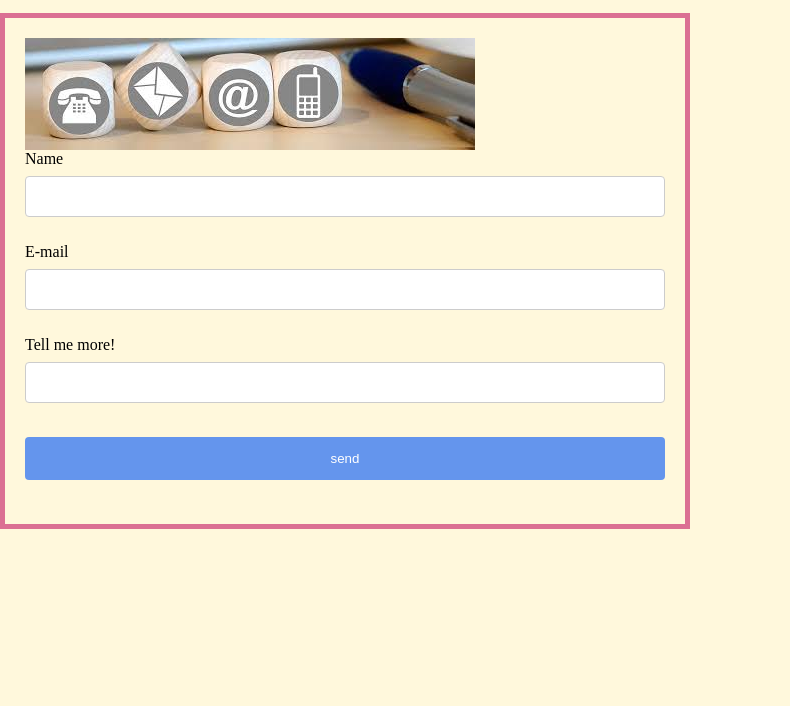
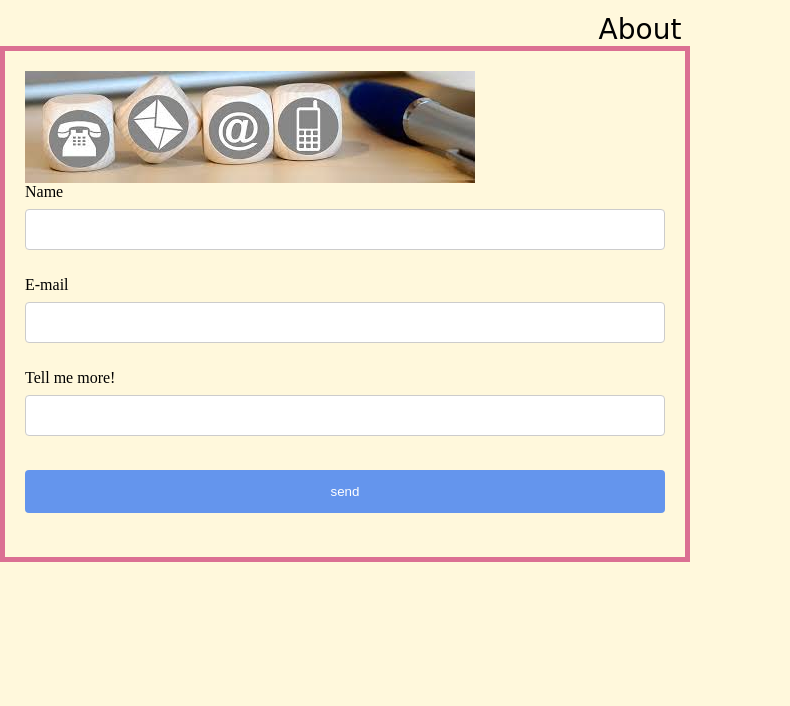
Before and after one commit to vlbhavana/vlbhavana2.github.io, a plain HTML site: page contact.html in a window 1280 px wide. Shown: the part 94-800 px from the top of the page, without its empty margins (0-790 px from the left). Drawn offline with Linux system fonts and the light colour scheme.

Commit message:
Update contact.html

```diff
--- a/contact.html
+++ b/contact.html
@@ -41,6 +41,9 @@
                 </ul>
             </nav>
         </header>
+        <div class = "Content">
+            <div class="heading" style="font-size: 28;font-weight: 500">About</div>
+        </div>
         <div class = "box">
             <div>
                 <img src="contact.jpg"/>
```
